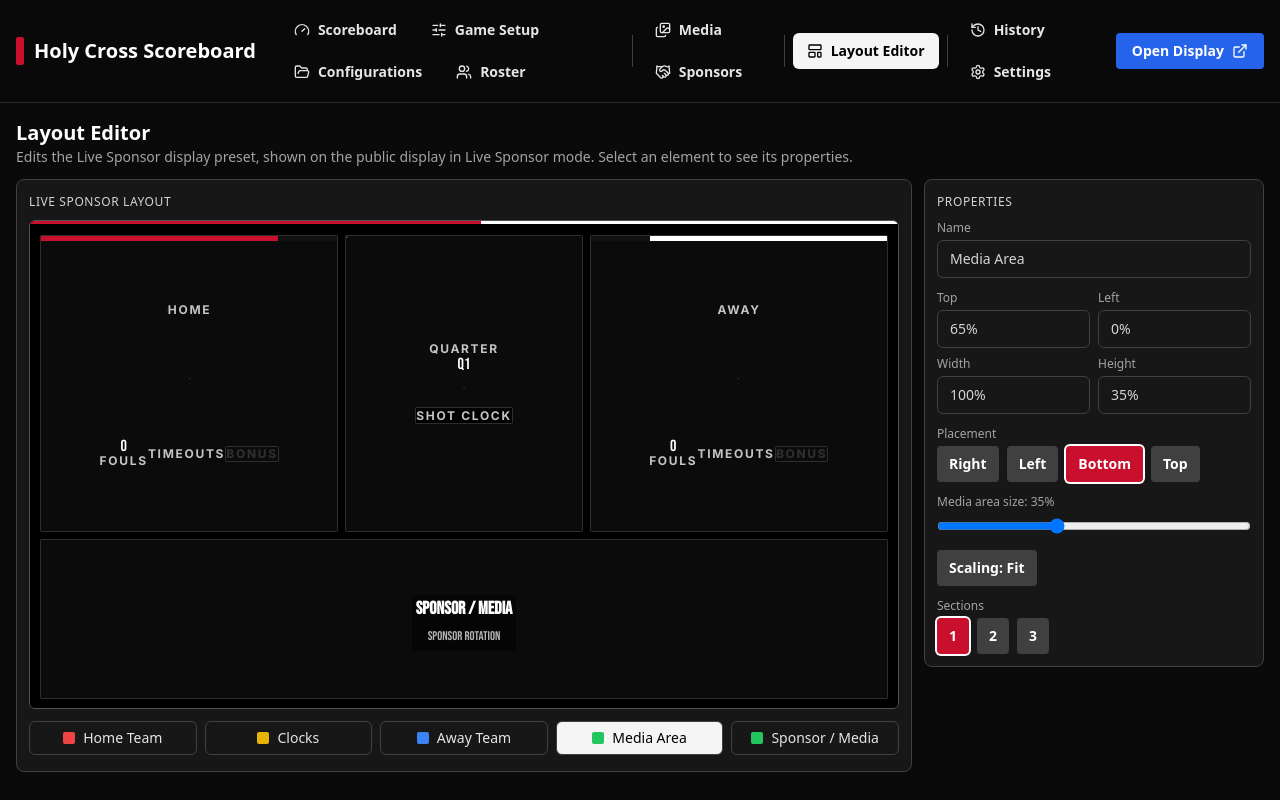
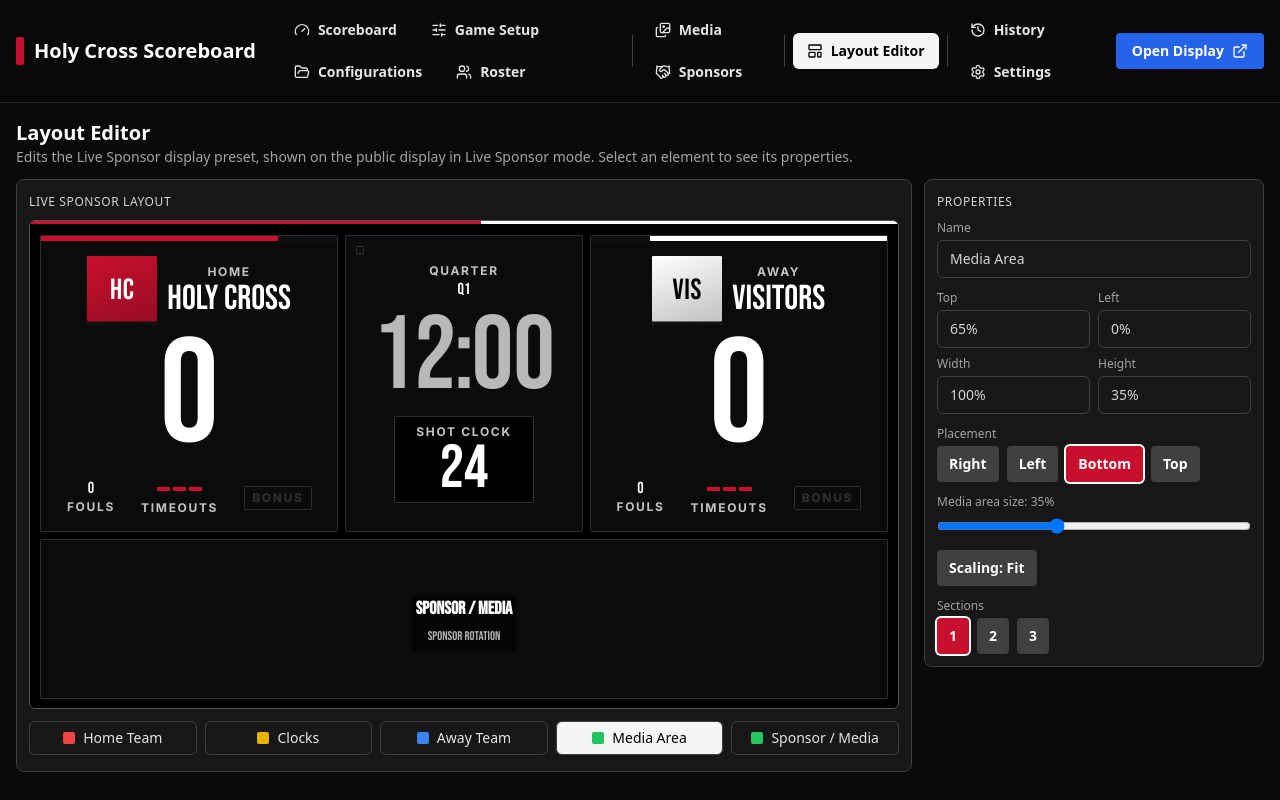
Before and after one commit to jamesabr11/Brightlink-Scoreboard-Application, a React (Vite) app: page /layout in a window 1280 px wide. Built offline with nearby package versions, Linux system fonts and the light colour scheme.

Commit message:
revert(phase-10): remove block-relative scoreboard typography, restore stage-relative text sizing

```diff
--- a/src/components/basketball/presentation.css
+++ b/src/components/basketball/presentation.css
@@ -36,30 +36,6 @@
 .pm-board[data-mode='livesponsor'] .pm-center { flex-direction: row; flex-wrap: wrap; gap: calc(var(--u) * 2); padding: calc(var(--u) * 1); }
 .pm-board[data-mode='livesponsor'][data-place='bottom'] .pm-center,
 .pm-board[data-mode='livesponsor'][data-place='top'] .pm-center { flex-direction: column; }
-
-/* Live Sponsor text sizing is relative to each block, not the whole stage: a team
- * block or the clock block is its own size container, and its type scales with
- * whichever of its width or height runs out first. The reference sizes are the
- * default-layout block (team 32.5 x 36 stage units; clock 28.6 x 36 below or
- * above the board, 65 x 20 beside it), so the default look is unchanged and
- * every placement, media size or aspect ratio re-fits the text automatically.
- * Variables are re-declared on the children because var(--u) resolves where it
- * is declared, and the container units must resolve inside the block. */
-.pm-board[data-mode='livesponsor'] .sb-team,
-.pm-board[data-mode='livesponsor'] .pm-center { container: blk / size; }
-.pm-board[data-mode='livesponsor'] .sb-team > * {
-  --u: min(1cqw / 32.5, 1cqh / 36);
-  --crest: calc(var(--u) * 8);
-  --name: calc(var(--u) * 4);
-  --score: calc(var(--u) * 17);
-}
-.pm-board[data-mode='livesponsor'] .pm-center > * {
-  --u: min(1cqw / 28.6, 1cqh / 36);
-  --clock: calc(var(--u) * 12);
-  --shot: calc(var(--u) * 7);
-}
-.pm-board[data-mode='livesponsor'][data-place='left'] .pm-center > *,
-.pm-board[data-mode='livesponsor'][data-place='right'] .pm-center > * { --u: min(1cqw / 65, 1cqh / 20); }
 
 /* Stadium has no header: the teams get the room. */
 .pm-board[data-mode='stadium'] {
```
Also changed, not shown: 1 other file (tests, documents, lock files or other folders).
